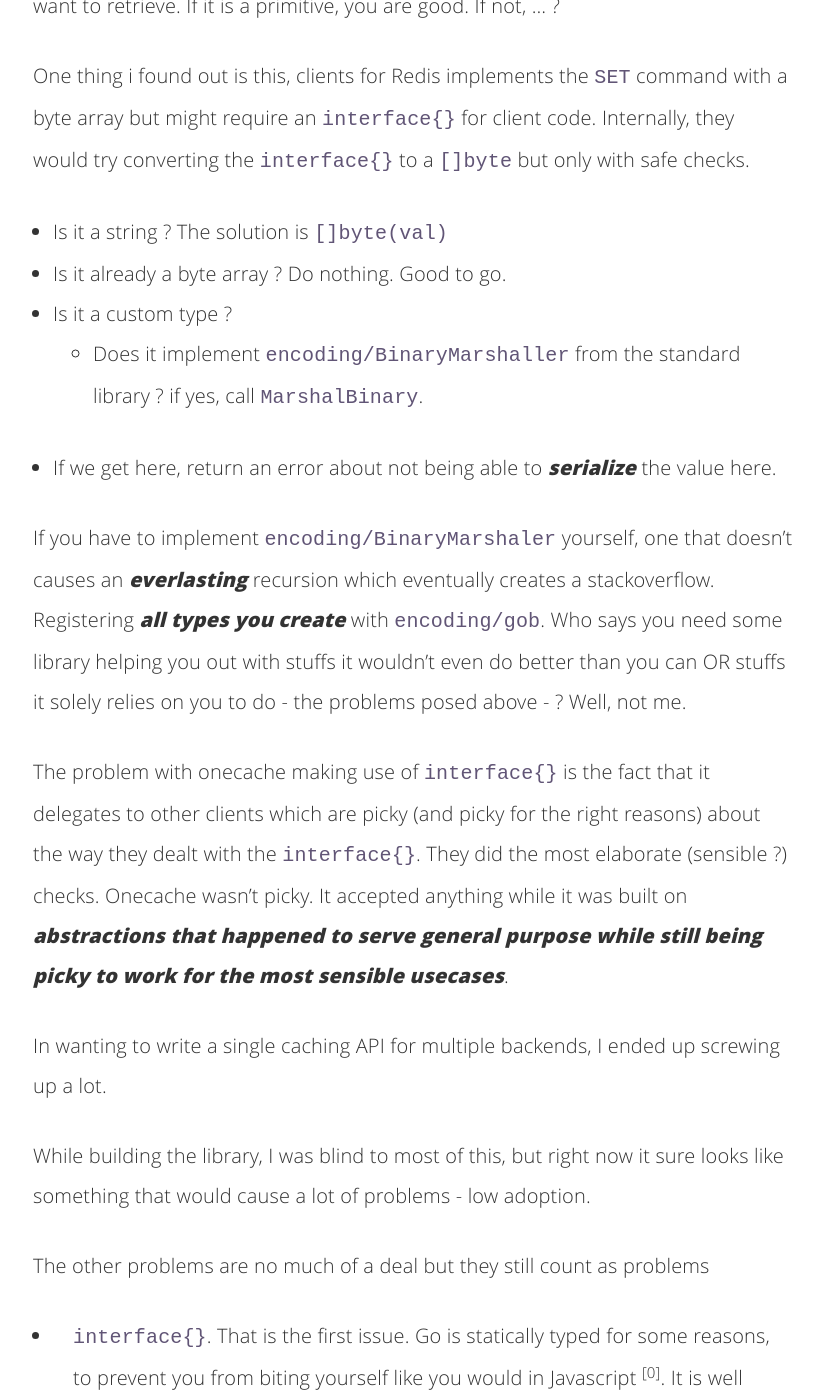
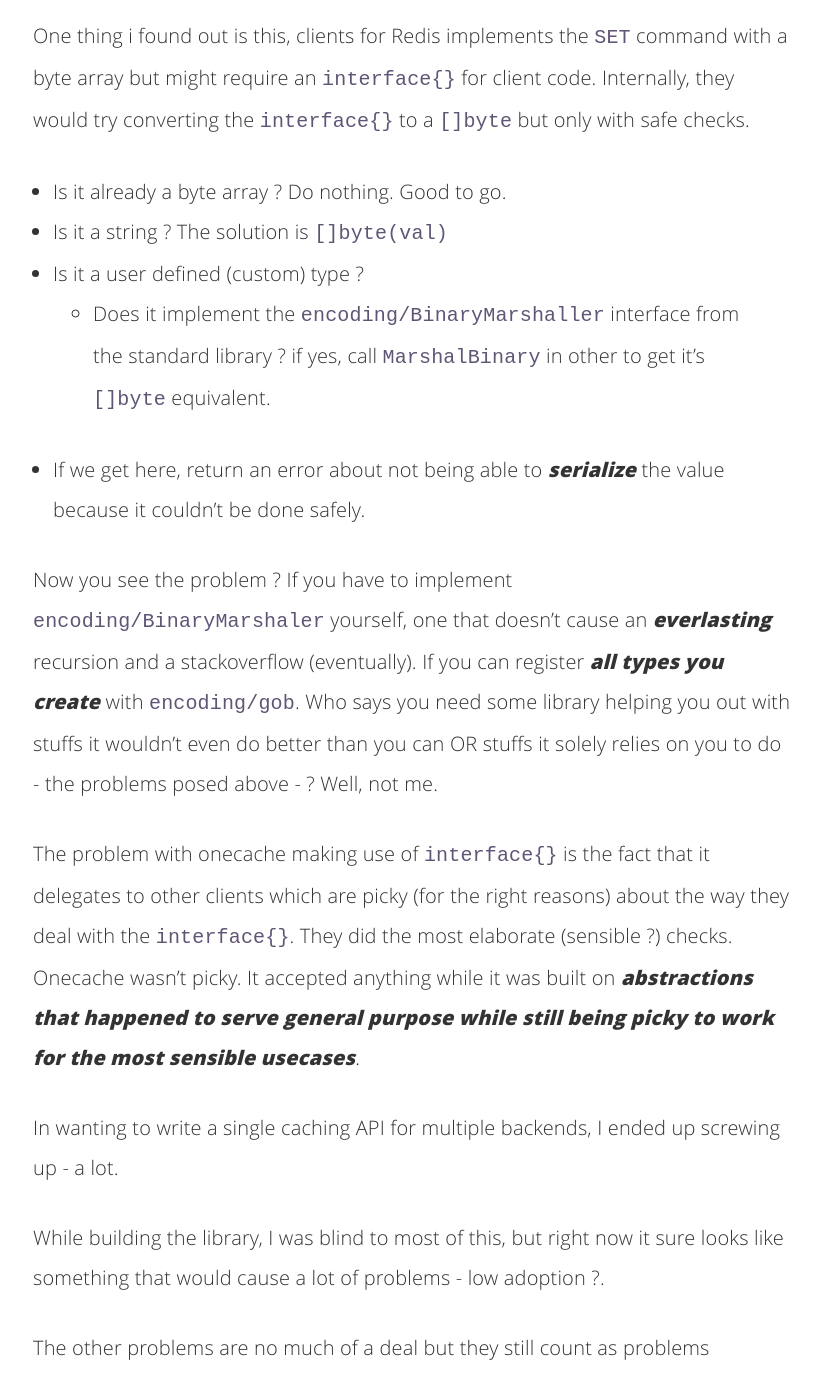
Before and after one commit to adelowo/portfolio, a Jekyll site: the page built from _posts/2017-05-02-type-safety-or-convenience.md, in a window 1280 px wide and 1400 px high, scrolled down 3300 px. Shown: the whole window, without its empty margins (227-1050 px from the left). Built offline with Jekyll 4.4.1, drawn with Linux system fonts in a browser that asks for light colours; comment, search, counter and statistics services are not loaded; some of the changed text lies outside the part shown.

Commit message:
Fixed multiple typos

```diff
--- a/_posts/2017-04-30-go-type-safety-or-covenience.md
+++ b/_posts/2017-05-02-type-safety-or-convenience.md
@@ -9,7 +9,7 @@
 
 Or better titled ; A case for `[]byte` over `interface{}`.
 
-Somedays ago, i released the initial version of a Go library, [onecache](https://github.com/adelowo/onecache) i have been working on. It is a caching library that supports caching data in the filesystem,memory (an hash table), Redis and Memcached.
+Somedays ago, I released the initial version of a Go library, [onecache](https://github.com/adelowo/onecache) i have been working on. It is a caching library that supports caching data in the filesystem,memory (an hash table), Redis and Memcached.
 
 The main goal of this library was to build a single caching library i could reuse easily as something I often use in PHP. A major part of achieving that has to be making the library expose a nice API for client code and ___it's ease of use___.
 
@@ -29,7 +29,7 @@
 
 {% endhighlight %}
 
-> If you aren't a Gopher, `interface{}` is different from an ___Interface___. The former is a way of getting around Go's type system (more like a type that can accept any type) while the latter is OO Interface.
+> If you aren't a Gopher, `interface{}` is different from an ___Interface___. The former is a way of getting around Go's type system (or a type that can accept any type) while the latter is OO Interface.
 
 
 I decided to make the library should accept any thing whatsoever. A string, struct, ___any thing valid as a Go data type___. This is obviously a great case for usability as client code can cache any thing and retrieve it since the underlying work (conversion to `[]byte`) is done by the library.
@@ -80,25 +80,25 @@
 
 One thing i found out is this, clients for Redis implements the `SET` command with a byte array but might require an `interface{}` for client code. Internally, they would try converting the `interface{}` to a `[]byte` but only with safe checks.
 
+  - Is it already a byte array ? Do nothing. Good to go.
   - Is it a string ? The solution is `[]byte(val)`
-  - Is it already a byte array ? Do nothing. Good to go.
-  - Is it a custom type ?
-    - Does it implement `encoding/BinaryMarshaller` from the standard library ? if yes, call `MarshalBinary`.
-  - If we get here, return an error about not being able to ___serialize___ the value here.
+  - Is it a user defined (custom) type ?
+    - Does it implement the `encoding/BinaryMarshaller` interface from the standard library ? if yes, call `MarshalBinary` in other to get it's `[]byte` equivalent.
+  - If we get here, return an error about not being able to ___serialize___ the value because it couldn't be done safely.
 
-If you have to  implement `encoding/BinaryMarshaler` yourself, one that doesn't causes an ___everlasting___ recursion which eventually creates a stackoverflow. Registering ___all types you create___ with `encoding/gob`. Who says you need some library helping you out with stuffs it wouldn't even do better than you can OR stuffs it solely relies on you to do - the problems posed above - ? Well, not me.
+Now you see the problem ? If you have to implement `encoding/BinaryMarshaler` yourself, one that doesn't cause an ___everlasting___ recursion and a stackoverflow (eventually). If you can register ___all types you create___ with `encoding/gob`. Who says you need some library helping you out with stuffs it wouldn't even do better than you can OR stuffs it solely relies on you to do - the problems posed above - ? Well, not me.
 
-The problem with onecache making use of `interface{}` is the fact that it delegates to other clients which are picky (and picky for the right reasons) about the way they dealt with the `interface{}`. They did the most elaborate (sensible ?) checks. Onecache wasn't picky. It accepted anything while it was built on ___abstractions that happened to serve general purpose while still being picky to work for the most sensible usecases___.
+The problem with onecache making use of `interface{}` is the fact that it delegates to other clients which are picky (for the right reasons) about the way they deal with the `interface{}`. They did the most elaborate (sensible ?) checks. Onecache wasn't picky. It accepted anything while it was built on ___abstractions that happened to serve general purpose while still being picky to work for the most sensible usecases___.
 
-In wanting to write a single caching API for multiple backends, I ended up screwing up a lot.
+In wanting to write a single caching API for multiple backends, I ended up screwing up - a lot.
 
-While building the library, I was blind to most of this, but right now it sure looks like something that would cause a lot of problems - low adoption.
+While building the library, I was blind to most of this, but right now it sure looks like something that would cause a lot of problems - low adoption ?.
 
 The other problems are no much of a deal but they still count as problems
 
-- `interface{}`. That is the first issue. Go is statically typed for some reasons, to prevent you from biting yourself like you would in Javascript <sup>[0]</sup>. It is well known in the community that an empty `interface{}` is ___equal to nothing___ (Go proverbs ? anyone ?).
+- `interface{}`.Go is statically typed for some reasons, to prevent you from biting yourself like you would in Javascript <sup>[0]</sup>. It is well known in the community that an empty `interface{}` is ___equal to nothing___ (Go proverbs ? anyone ?).
 
-- Ugly type assertions. While you were sure of getting back the cached data, you had to type assert a whole ton to make sure it is really what you want. Compared that to if you were handed a `[]byte` you could just read into a struct and check if an error occurred during the conversion. Something like the `UnMarshallBytes` would work, but this time all you are checking is if an error occurred as against running tons of type assertions - via a switch - and waiting for the same match.
+- Ugly type assertions. While you were sure of getting back the cached data, you had to type assert a whole ton to make sure it is really what you want. Compared that to if you were handed a `[]byte` you could just read into a struct and check if an error occurred during the conversion. Something like the `UnMarshalBytes` would work, but this time all you are checking is if an error occurred as against running tons of type assertions - via a switch - and waiting for the same match.
 
 
 After all is said and done, I chose type safety and have re-written the library to make use of a byte array. It is a version `2.0.0` since it follows semver. This is kinda weird since v1 was released just 2 days before v2. But the main goal was in fixing my ___shit___ (tons of users ?) before it gets late.
```
Also changed, not shown: other parts of _posts/2017-05-02-type-safety-or-convenience.md (+3 -3 lines).
